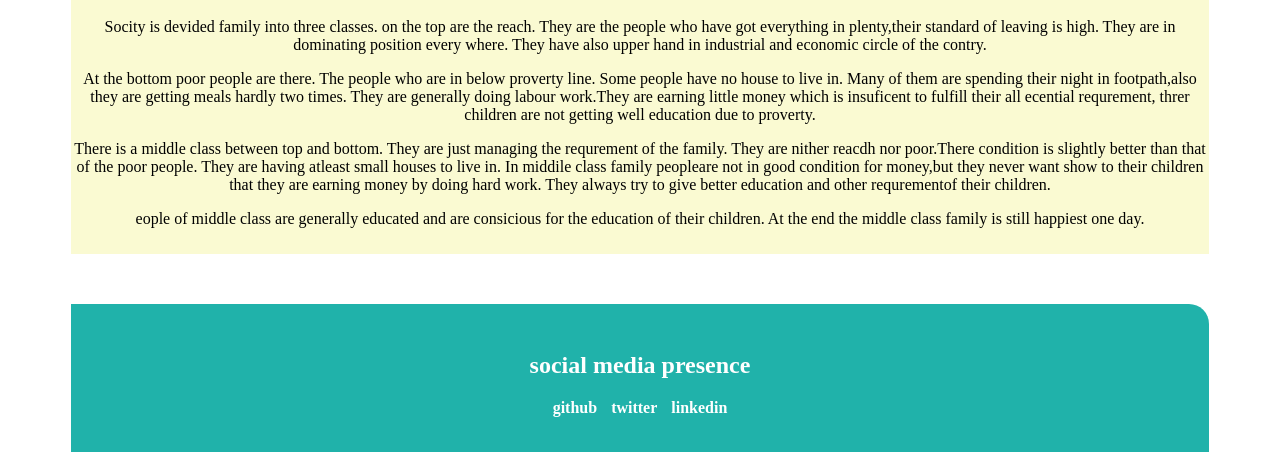
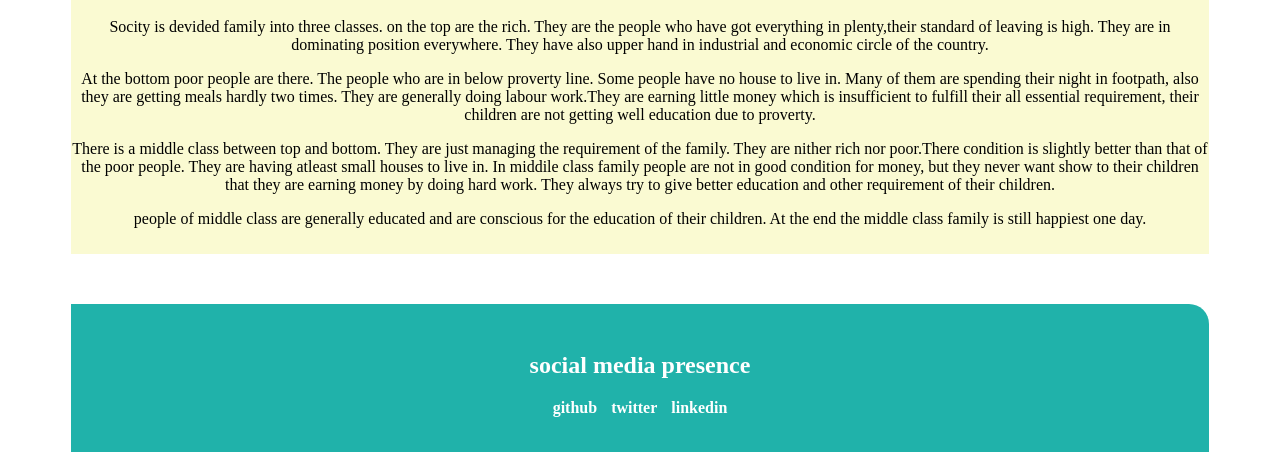
Before and after one commit to poojarani21/PORTFOLIO, a plain HTML site: page mark5.html in a window 1280 px wide. Shown: the part 366-826 px from the top of the page. Drawn offline with Linux system fonts and the light colour scheme.

Commit message:
rewrite the blog

```diff
--- a/mark5.html
+++ b/mark5.html
@@ -22,26 +22,26 @@
   <div class="chik">
     <h1>Categories of indian family</h1>
     <p>
-      Socity is devided family into three classes. on the top are the reach. They are the people who
+      Socity is devided family into three classes. on the top are the rich. They are the people who
       have got everything in plenty,their standard of leaving is high. They are in dominating position
-      every where. They have also upper hand in industrial and economic circle of the contry.
+      everywhere. They have also upper hand in industrial and economic circle of the country.
     </p>
     <p>
       At the bottom poor people are there. The people who are in below proverty line. Some people have
-      no house to live in. Many of them are spending their night in footpath,also they are getting
+      no house to live in. Many of them are spending their night in footpath, also they are getting
       meals hardly two times. They are generally doing labour work.They are earning little money which is
-      insuficent to fulfill their all ecential requrement, threr children  are not getting well education
+      insufficient to fulfill their all essential requirement, their children  are not getting well education
       due to proverty.
     </p>
     <p>
-      There is a middle class between top and bottom. They are just managing the requrement of the family.
-      They are nither reacdh nor poor.There condition is slightly better than that of the poor people.
-      They are having atleast small houses to live in. In middile class family peopleare not in good condition
-      for money,but they never want show to their children that they are earning money by doing hard work.
-      They always try to give better education and other requrementof their children.
+      There is a middle class between top and bottom. They are just managing the requirement of the family.
+      They are nither rich nor poor.There condition is slightly better than that of the poor people.
+      They are having atleast small houses to live in. In middile class family people are not in good condition
+      for money, but they never want show to their children that they are earning money by doing hard work.
+      They always try to give better education and other requirement of their children.
     </p>
     <p>
-      eople of middle class are generally educated and are consicious for the education of their children.
+      people of middle class are generally educated and are conscious for the education of their children.
       At the end the middle class family is still happiest one day.
     </p>
 
```
